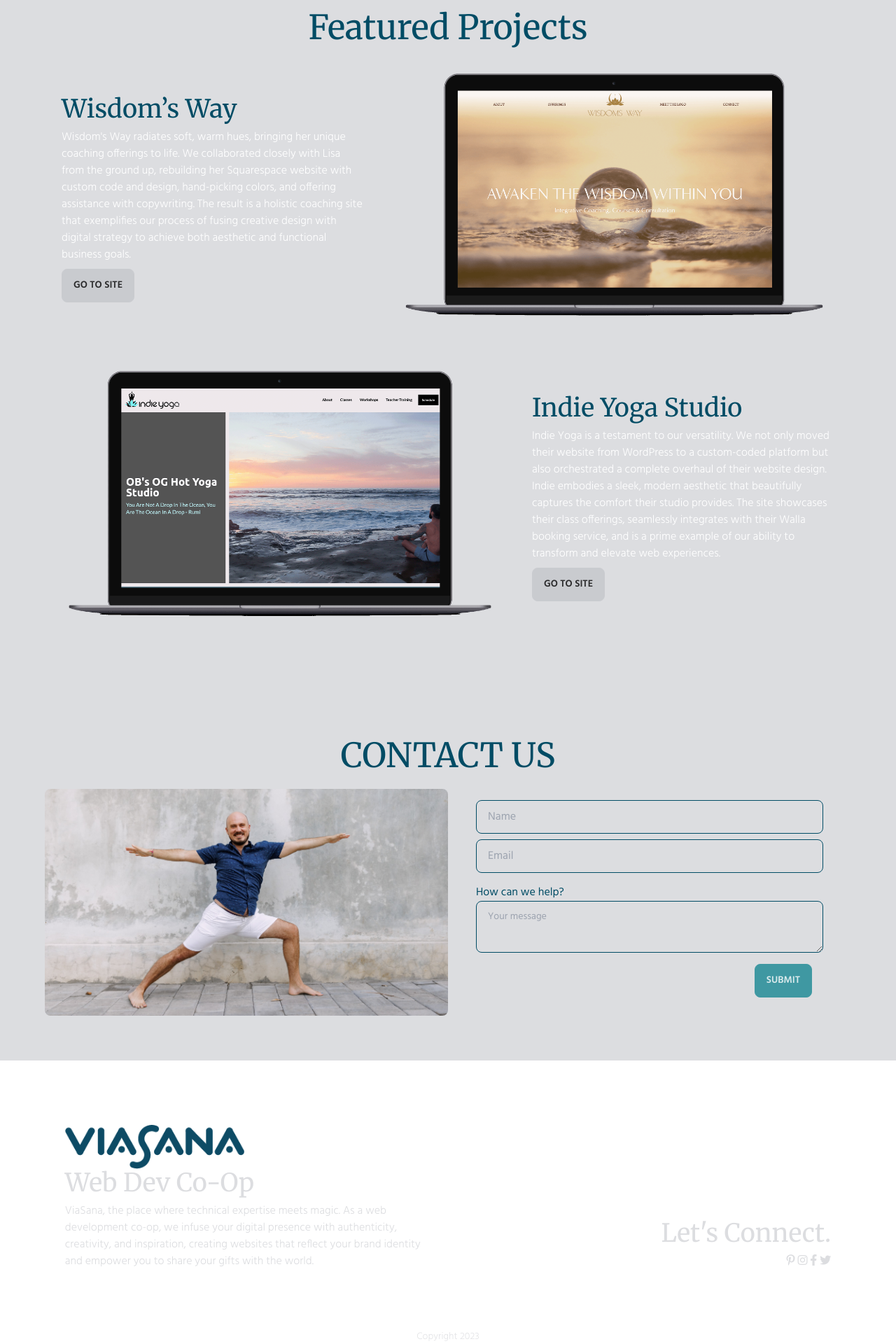
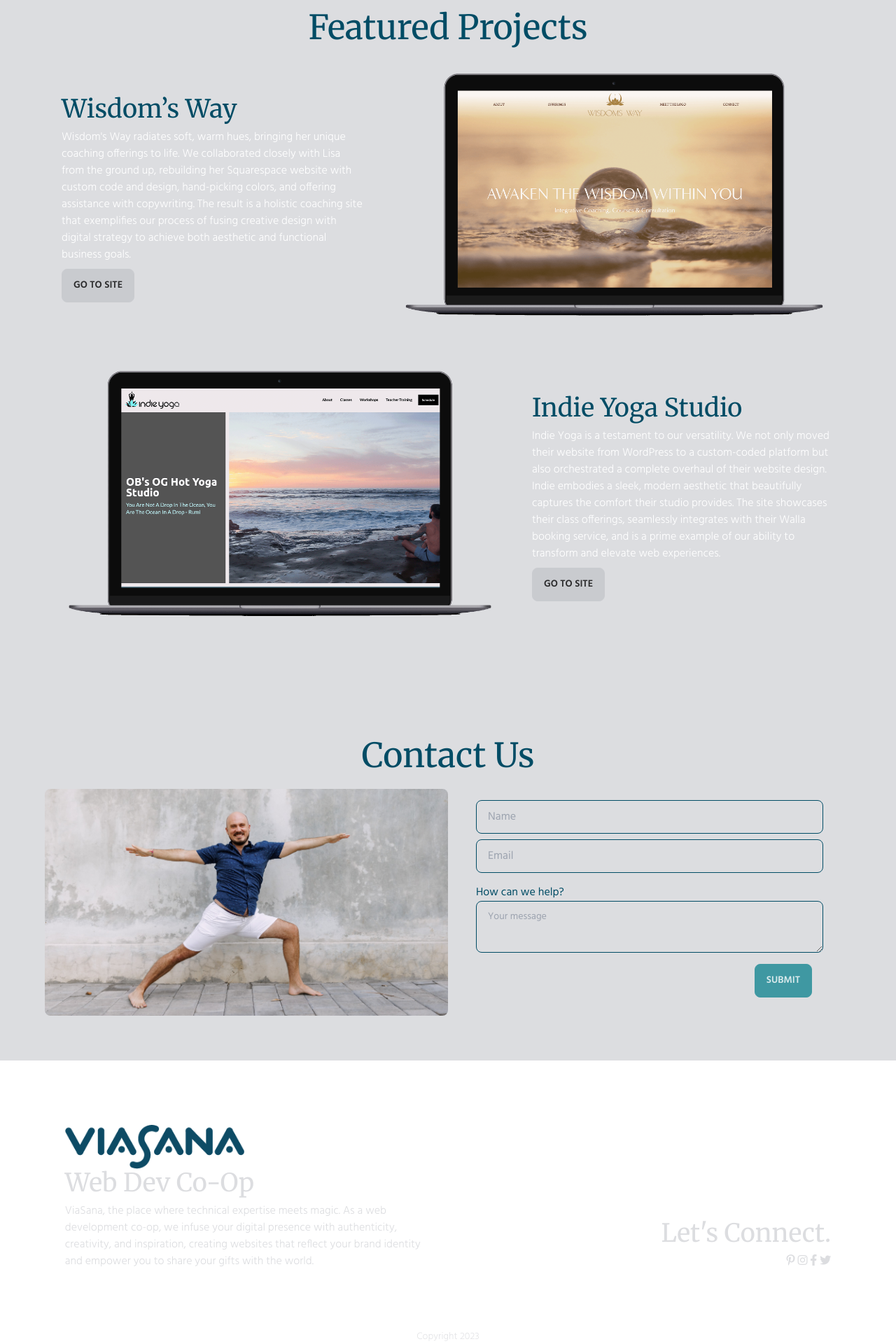
Before and after one commit to ViaSana/viasana-co, a Jekyll site: the page built from home.html, in a window 1280 px wide. Shown: the part 3627-5547 px from the top of the page at 70% size. Built offline with Jekyll 4.4.1, drawn with Linux system fonts in a browser that asks for light colours; nearby versions of some CDN libraries.

Commit message:
Update contact.html

```diff
--- a/_includes/contact.html
+++ b/_includes/contact.html
@@ -1,7 +1,6 @@
 <!-- include contact -->
-
 <section id="contact">
-  <h2 class="mb-6 text-center uppercase editable">Contact Us</h2>
+  <h2 class="mb-6 text-center editable">Contact Us</h2>
 
   <div class="grid grid-cols-6 mx-auto max-w-screen-2xl">
 
```
